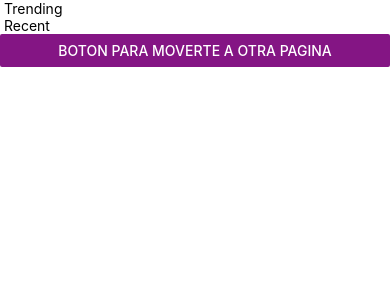
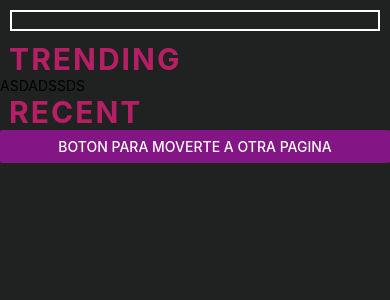
Before and after one commit to BC-MAY-21-RN/kata-03-recetario-k3-n21-t3, a React Native app: screen /Main in a window 390 px wide. Shown: the top 300 px of the page. Built offline with nearby package versions, Linux system fonts and the light colour scheme.

Commit message:
We fixed navigator and added styles
The navigator is already running and styles were created

Co-authored-by: Javier-Barreto <Javier-Barreto@users.noreply.github.com>
Co-authored-by: Gabriel <gabrielalejandro.br99@gmail.com>
Co-authored-by: Osvaldo Medina <OsvaldoMDLM@users.noreply.github.com>

```diff
--- a/App.js
+++ b/App.js
@@ -5,12 +5,9 @@ import MainScreen from './src/screens/MainScreen/MainScreen.js';
 
 const App = () =>{
   return (
-    /*
       <NavigationContainer>
-        <MainNavigator>
+        <MainNavigator />
       </NavigationContainer>
-    */
-    <MainScreen></MainScreen>
   )
 }
 
--- a/package.json
+++ b/package.json
@@ -14,6 +14,7 @@
     "@react-navigation/native-stack": "^6.2.5",
     "react": "17.0.2",
     "react-native": "0.66.3",
+    "react-native-elements": "^3.4.2",
     "react-native-material-design": "^0.3.7",
     "react-native-safe-area-context": "^3.3.2",
     "react-native-screens": "^3.9.0"
--- a/src/components/Card.js
+++ b/src/components/Card.js
@@ -5,7 +5,9 @@ const Item = () => {
   return (
     <TouchableOpacity>
       <View>
-        <Text></Text>
+        <Text>
+          ASDADSSDS
+        </Text>
       </View>
     </TouchableOpacity>
   )
--- a/src/navigators/MainNavigator/index.js
+++ b/src/navigators/MainNavigator/index.js
@@ -1,11 +1,12 @@
 import React from 'react'
 
-//import { createNativeStackNavigator } from '@react-navigation/native-stack';
+import {createNativeStackNavigator} from '@react-navigation/native-stack';
 
 import MainScreen from '../../screens/MainScreen/MainScreen';
 import DetailScreen from '../../screens/DetailScreen/DtScreen';
 
-//const Stack = createNativeStackNavigator();
+const Stack = createNativeStackNavigator();
+
 
 const Component = () => {
   return (
@@ -15,7 +16,7 @@ const Component = () => {
           headerShown: false,
         }}>
         <Stack.Screen name="Main" component={MainScreen}/>
-        <Stack.Screen name="Detail" component={DetailScreen}/>
+        <Stack.Screen name="DtScreen" component={DetailScreen}/>
     </Stack.Navigator>
   )
 
--- a/src/screens/DetailScreen/DtScreen.js
+++ b/src/screens/DetailScreen/DtScreen.js
@@ -1,25 +1,26 @@
 import React from 'react';
 import { View, Text } from 'react-native';
+import styles from '../MainScreen/stylesMain';
 
 const DetailScreen = (props) => {
   return (
-    <View>
-      <ImageHero
+    <View style={styles.body}>
+      {/*<ImageHero
         link={props.shareLink}
         fav={props.fav}
         trending={props.tag}
         name={"Peperoni pizza pockets"}
         imagen={url}
-      />
-      <ButtonBar></ButtonBar>
+        <ButtonBar></ButtonBar>
+      />*/}
       <Text>Tag</Text>
       <Text>{/*Nombre Receta*/}</Text>
       {/* <Text>{props.descripcion} - ingredients for 3 servings</Text> */}
-      <ScrollView>
-        {/*map-this the x amount of ingredients{*/}
+      {/*<ScrollView>
+        map-this the x amount of ingredients{
 
 
-      </ScrollView>
+      </ScrollView>*/}
     </View>
   )
 }
--- a/src/screens/MainScreen/MainScreen.js
+++ b/src/screens/MainScreen/MainScreen.js
@@ -1,55 +1,50 @@
 import React from 'react'
-import {Text, Button, SearchBar, StyleSheet, ScrollView, Alert} from 'react-native';
+import {Alert, Button, Text, TextInput, SafeAreaView, ScrollView, StyleSheet,  } from 'react-native';
+//import { SearchBar } from 'react-native-elements';
+import styles from './stylesMain';
+import Card from '../../components/Card';
 
-const MainScreen = () => {
+import {NativeStackScreenProps} from '@react-navigation/native-stack';
 
-  // const showAlert = () =>
-  // Alert.alert(
-  //   "Alert Title",
-  //   "My Alert Msg",
-  //   [
-  //     {
-  //       text: "Cancel",
-  //       onPress: () => Alert.alert("Cancel Pressed"),
-  //       style: "cancel",
-  //     },
-  //   ],
-  //   {
-  //     cancelable: true,
-  //     onDismiss: () =>
-  //       Alert.alert(
-  //         "This alert was dismissed by tapping outside of the alert dialog."
-  //       ),
-  //   }
-  // );
+interface Props extends NativeStackScreenProps<any, any> {}
+
+const MainScreen = (props: Props) => {
+  const {navigation} = props;
 
   const changeScreen = () =>{
-    navigation.navigate('Profile')
+      navigation.navigate('DtScreen')
   }
 
   return(
-    <ScrollView>
-      {/* //horizontal Scroll */}
+    <SafeAreaView style={styles.container}>
+      <ScrollView style={styles.body}>
 
-      {/* <SearchBar
-        placeholder ="What do you want to eat?"
-        /> */}
+        <TextInput
+          style={styles.SearchBar}
+        />
 
-      {/* //Text > trending */}
-      <Text> Trending</Text>
         {/* //horizontal Scroll */}
 
 
+        {/* //Text > trending */}
+        <Text style={styles.text}> Trending</Text>
+          {/* //horizontal Scroll */}
+          <ScrollView horizontal={true}>
+            <Card />
+          </ScrollView>
+
         {/* //Text > trernding */}
-      <Text> Recent </Text>
-      <Button
-        onPress={""}
+        <Text style={styles.text}> Recent </Text>
+
+        { <Button
+          onPress = {() => changeScreen()}
           title="Boton para moverte a otra pagina"
           color="#841584"
           accessibilityLabel="Learn more about this purple button"
-      />
+        />}
           {/* //horizontal Scroll */}
       </ScrollView>
+    </SafeAreaView>
   )
 }
 
--- /dev/null
+++ b/src/screens/MainScreen/stylesMain.js
@@ -0,0 +1,27 @@
+import { Dimensions, StyleSheet, StatusBar } from 'react-native'
+import { Colors } from 'react-native/Libraries/NewAppScreen'
+
+const styles = StyleSheet.create({
+  container:{
+    flex: 1,
+    height : Dimensions.get('window').height,
+  },
+  body:{
+    backgroundColor: '#202121',
+    height : Dimensions.get('window').height,
+  },
+  text:{
+    color: '#B71F65',
+    fontSize: 30,
+    fontWeight: 'bold',
+    letterSpacing: 2,
+    textTransform: 'uppercase'
+  },
+  SearchBar:{
+    borderColor: '#fff',
+    borderWidth: 2,
+    margin: 10,
+  }
+})
+
+export default styles
```
Also changed, not shown: src/screens/DetailScreen/stylesDtScreen.js (added, +8 -0 lines), 2 other files (tests, documents, lock files or other folders). Lines whose indentation alone changed are shown as unchanged.
